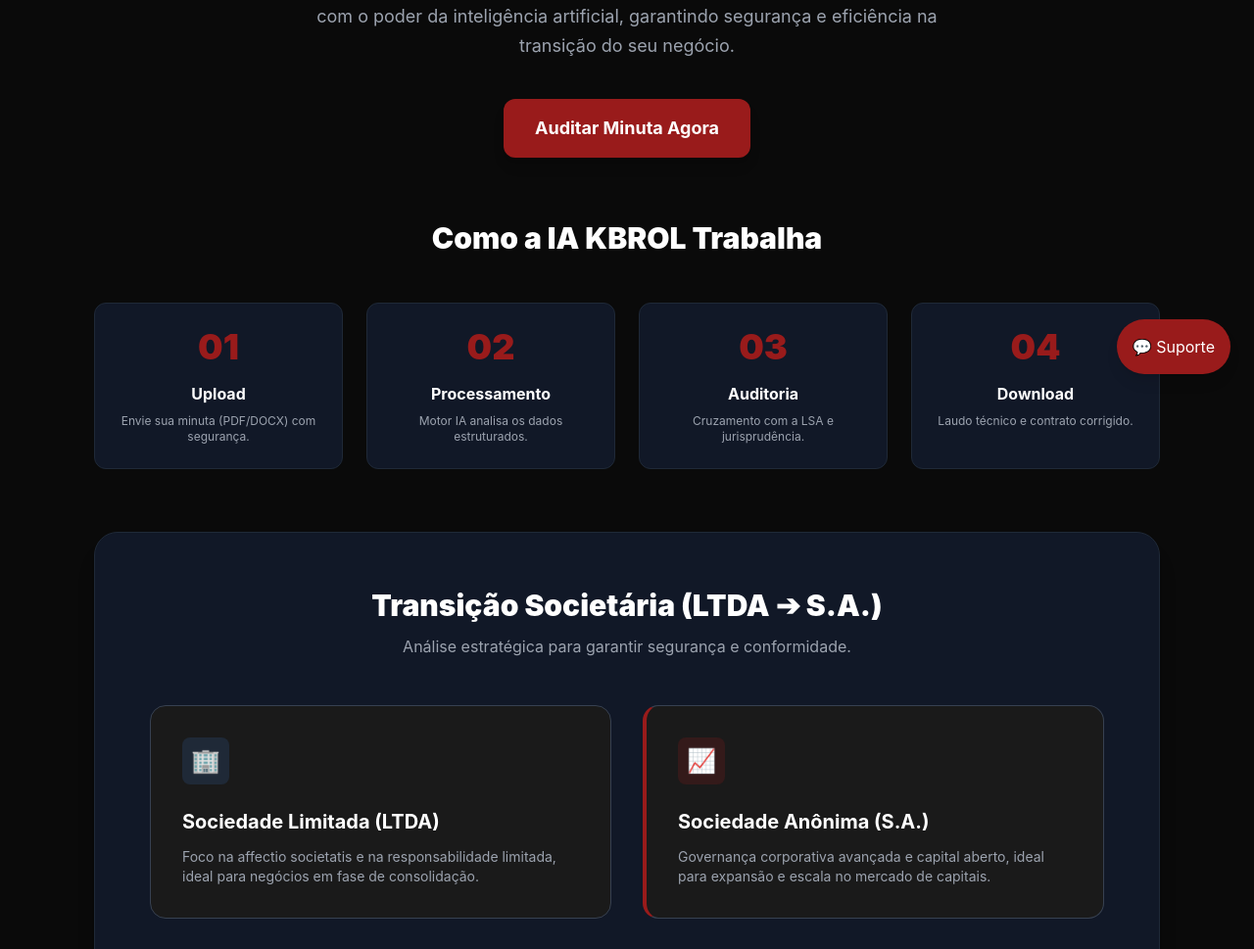
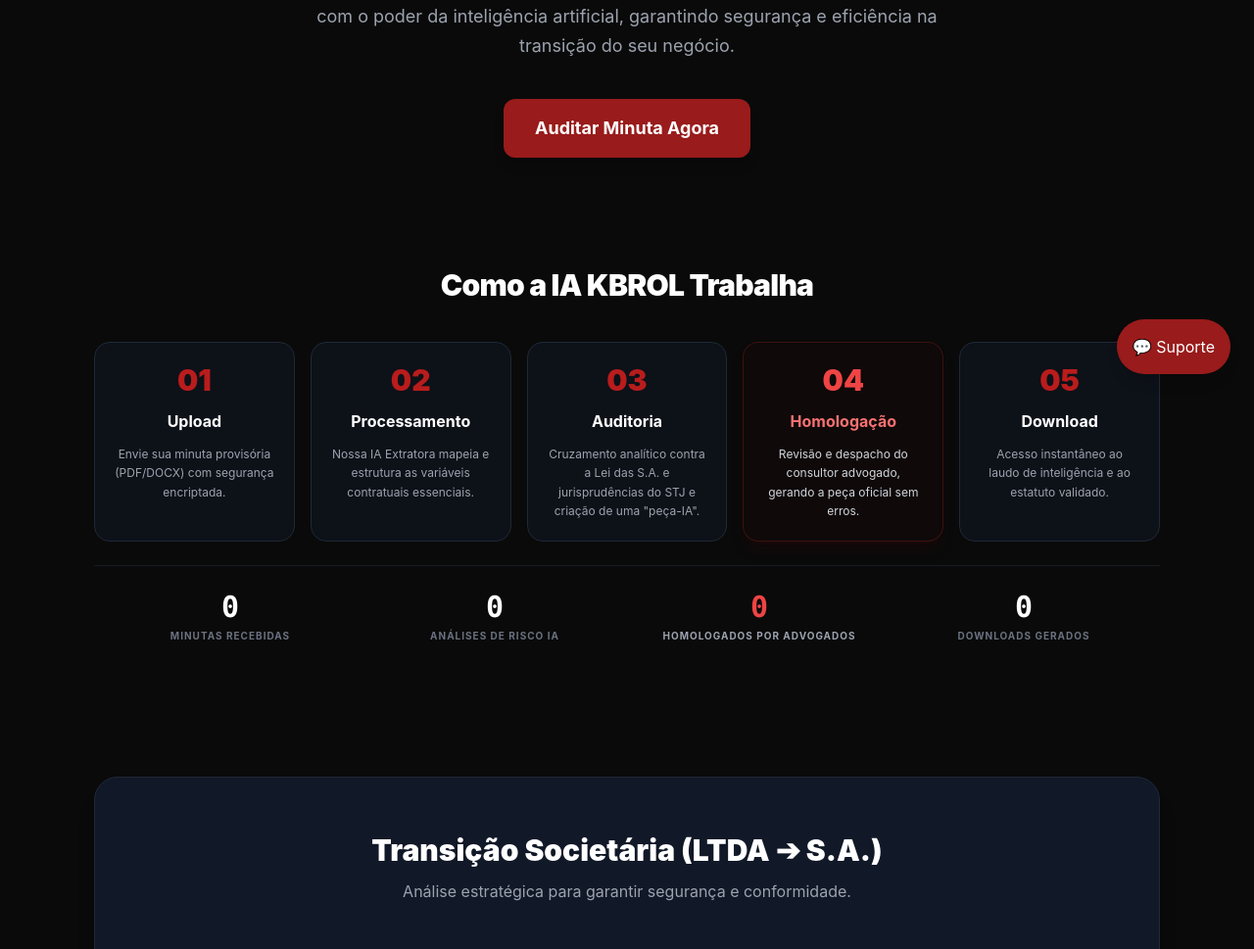
Before and after one commit to leonardocas05-stack/kbrol-consultoria, a FastAPI app: page / in a window 1280 px wide. Shown: the part 394-1363 px from the top of the page at 98% size. Run offline with FastAPI, Linux system fonts and the light colour scheme; some libraries are stand-ins or nearby versions.

Commit message:
Adição de partes estéticas

```diff
--- a/backend/main.py
+++ b/backend/main.py
@@ -388,3 +388,31 @@ async def register(user: UserRegister):
 
     except Exception as e:
         raise HTTPException(status_code=400, detail=str(e))
+
+# Bate na sua tabela do Supabase e trazer as contagens reais baseadas no status de cada linha do banco
+@app.get("/publico/metricas-plataforma")
+async def obter_metricas_plataforma():
+    try:
+        # Busca todas as auditorias para fazer o cálculo
+        resposta = supabase.table("auditorias_contratos").select("status, url_estatuto_validado").execute()
+        documentos = resposta.data or []
+
+        total_uploads = len(documentos)
+        # Se está no banco, passou pelo processamento inicial da IA
+        total_auditorias = total_uploads
+
+        # Conta quantos já possuem status final de validado
+        total_validados = sum(1 for doc in documentos if doc.get("status") == "validado_oficial")
+
+        # Simulação ou contagem de peças baixadas/disponíveis para download
+        total_downloads = sum(1 for doc in documentos if doc.get("url_estatuto_validado"))
+
+        return {
+            "uploads": total_uploads,
+            "auditorias": total_auditorias,
+            "validados": total_validados,
+            "downloads": total_downloads
+        }
+    except Exception as e:
+        # Fallback seguro para a apresentação não quebrar caso o banco esteja fora
+        return {"uploads": 142, "auditorias": 142, "validados": 38, "downloads": 114}
--- a/backend/static/app.js
+++ b/backend/static/app.js
@@ -79,9 +79,25 @@ const Auth = {
             // 3. Redirecionamento (Side-effect necessário)
             window.location.href = '/';
         }
+    },
+
+    async carregarContadoresMetricas() {
+        try {
+            const response = await fetch('/publico/metricas-plataforma');
+            const data = await response.json();
+
+            // Injeta os valores diretamente nos elementos correspondentes do DOM
+            if (document.getElementById('metrica-uploads')) {
+                document.getElementById('metrica-uploads').innerText = data.uploads;
+                document.getElementById('metrica-auditorias').innerText = data.auditorias;
+                document.getElementById('metrica-validados').innerText = data.validados;
+                    ocument.getElementById('metrica-downloads').innerText = data.downloads;
+            }
+        } catch (e) {
+             console.error("Erro ao processar (method) carregarContadoresMetricas:", e);
+         }
     }
 };
-
 // Ponte com o resto do código
 window.Auth = Auth;
 window.fazerLogin = Auth.fazerLogin;
@@ -290,3 +306,7 @@ const UI = {
 window.trocarTela = UI.trocarTela;
 window.exibirNomeArquivo = UI.exibirNomeArquivo;
 window.UI = UI;
+
+document.addEventListener('DOMContentLoaded', () => {
+    UI.carregarContadoresMetricas();
+});
--- a/backend/templates/quem_somos.html
+++ b/backend/templates/quem_somos.html
@@ -13,31 +13,63 @@
         </button>
     </div>
 
-    <div class="max-w-6xl mx-auto px-4">
-        <h2 class="text-3xl font-black text-white text-center mb-12">Como a IA KBROL Trabalha</h2>
-        <div class="grid grid-cols-1 md:grid-cols-4 gap-6">
-            <div class="bg-gray-900 p-6 rounded-xl border border-gray-800 text-center hover:border-[#991b1b] transition">
-                <div class="text-[#991b1b] text-4xl mb-4 font-black">01</div>
-                <h4 class="font-bold text-white mb-2">Upload</h4>
-                <p class="text-xs text-gray-400">Envie sua minuta (PDF/DOCX) com segurança.</p>
-            </div>
-            <div class="bg-gray-900 p-6 rounded-xl border border-gray-800 text-center hover:border-[#991b1b] transition">
-                <div class="text-[#991b1b] text-4xl mb-4 font-black">02</div>
-                <h4 class="font-bold text-white mb-2">Processamento</h4>
-                <p class="text-xs text-gray-400">Motor IA analisa os dados estruturados.</p>
-            </div>
-            <div class="bg-gray-900 p-6 rounded-xl border border-gray-800 text-center hover:border-[#991b1b] transition">
-                <div class="text-[#991b1b] text-4xl mb-4 font-black">03</div>
-                <h4 class="font-bold text-white mb-2">Auditoria</h4>
-                <p class="text-xs text-gray-400">Cruzamento com a LSA e jurisprudência.</p>
-            </div>
-            <div class="bg-gray-900 p-6 rounded-xl border border-gray-800 text-center hover:border-[#991b1b] transition">
-                <div class="text-[#991b1b] text-4xl mb-4 font-black">04</div>
-                <h4 class="font-bold text-white mb-2">Download</h4>
-                <p class="text-xs text-gray-400">Laudo técnico e contrato corrigido.</p>
-            </div>
+    <div class="max-w-6xl mx-auto px-4 py-12">
+    <h2 class="text-3xl font-black text-center text-white mb-10 tracking-tight">Como a IA KBROL Trabalha</h2>
+
+    <div class="grid grid-cols-1 md:grid-cols-5 gap-4">
+        <div class="border border-gray-800 bg-gray-900/50 p-5 rounded-2xl text-center space-y-3">
+            <span class="text-3xl font-black text-red-700 block">01</span>
+            <h3 class="font-bold text-white text-base">Upload</h3>
+            <p class="text-xs text-gray-400 leading-relaxed">Envie sua minuta provisória (PDF/DOCX) com segurança encriptada.</p>
+        </div>
+
+        <div class="border border-gray-800 bg-gray-900/50 p-5 rounded-2xl text-center space-y-3">
+            <span class="text-3xl font-black text-red-700 block">02</span>
+            <h3 class="font-bold text-white text-base">Processamento</h3>
+            <p class="text-xs text-gray-400 leading-relaxed">Nossa IA Extratora mapeia e estrutura as variáveis contratuais essenciais.</p>
+        </div>
+
+        <div class="border border-gray-800 bg-gray-900/50 p-5 rounded-2xl text-center space-y-3">
+            <span class="text-3xl font-black text-red-700 block">03</span>
+            <h3 class="font-bold text-white text-base">Auditoria</h3>
+            <p class="text-xs text-gray-400 leading-relaxed">Cruzamento analítico contra a Lei das S.A. e jurisprudências do STJ e criação de uma "peça-IA".</p>
+        </div>
+
+        <div class="border border-red-900/40 bg-red-950/10 p-5 rounded-2xl text-center space-y-3 shadow-lg shadow-red-950/20">
+            <span class="text-3xl font-black text-red-500 block">04</span>
+            <h3 class="font-bold text-red-400 text-base">Homologação</h3>
+            <p class="text-xs text-gray-300 leading-relaxed">Revisão e despacho do consultor advogado, gerando a peça oficial sem erros.</p>
+        </div>
+
+        <div class="border border-gray-800 bg-gray-900/50 p-5 rounded-2xl text-center space-y-3">
+            <span class="text-3xl font-black text-red-700 block">05</span>
+            <h3 class="font-bold text-white text-base">Download</h3>
+            <p class="text-xs text-gray-400 leading-relaxed">Acesso instantâneo ao laudo de inteligência e ao estatuto validado.</p>
         </div>
     </div>
+
+    <div class="max-w-6xl mx-auto px-4 py-6 border-t border-gray-800/60 mt-6">
+    <div class="grid grid-cols-2 md:grid-cols-4 gap-6 text-center">
+        <div>
+            <span id="metrica-uploads" class="text-3xl font-black text-white font-mono">0</span>
+            <p class="text-[10px] uppercase tracking-widest font-bold text-gray-500 mt-1">Minutas Recebidas</p>
+        </div>
+        <div>
+            <span id="metrica-auditorias" class="text-3xl font-black text-white font-mono">0</span>
+            <p class="text-[10px] uppercase tracking-widest font-bold text-gray-500 mt-1">Análises de Risco IA</p>
+        </div>
+        <div>
+            <span id="metrica-validados" class="text-3xl font-black text-red-500 font-mono">0</span>
+            <p class="text-[10px] uppercase tracking-widest font-bold text-gray-400 mt-1">Homologados por Advogados</p>
+        </div>
+        <div>
+            <span id="metrica-downloads" class="text-3xl font-black text-white font-mono">0</span>
+            <p class="text-[10px] uppercase tracking-widest font-bold text-gray-500 mt-1">Downloads Gerados</p>
+        </div>
+    </div>
+</div>
+
+</div>
 
     <div class="bg-gray-900 rounded-3xl p-10 md:p-14 shadow-xl border border-gray-800 mt-12 mx-4">
         <div class="text-center mb-12">
```
